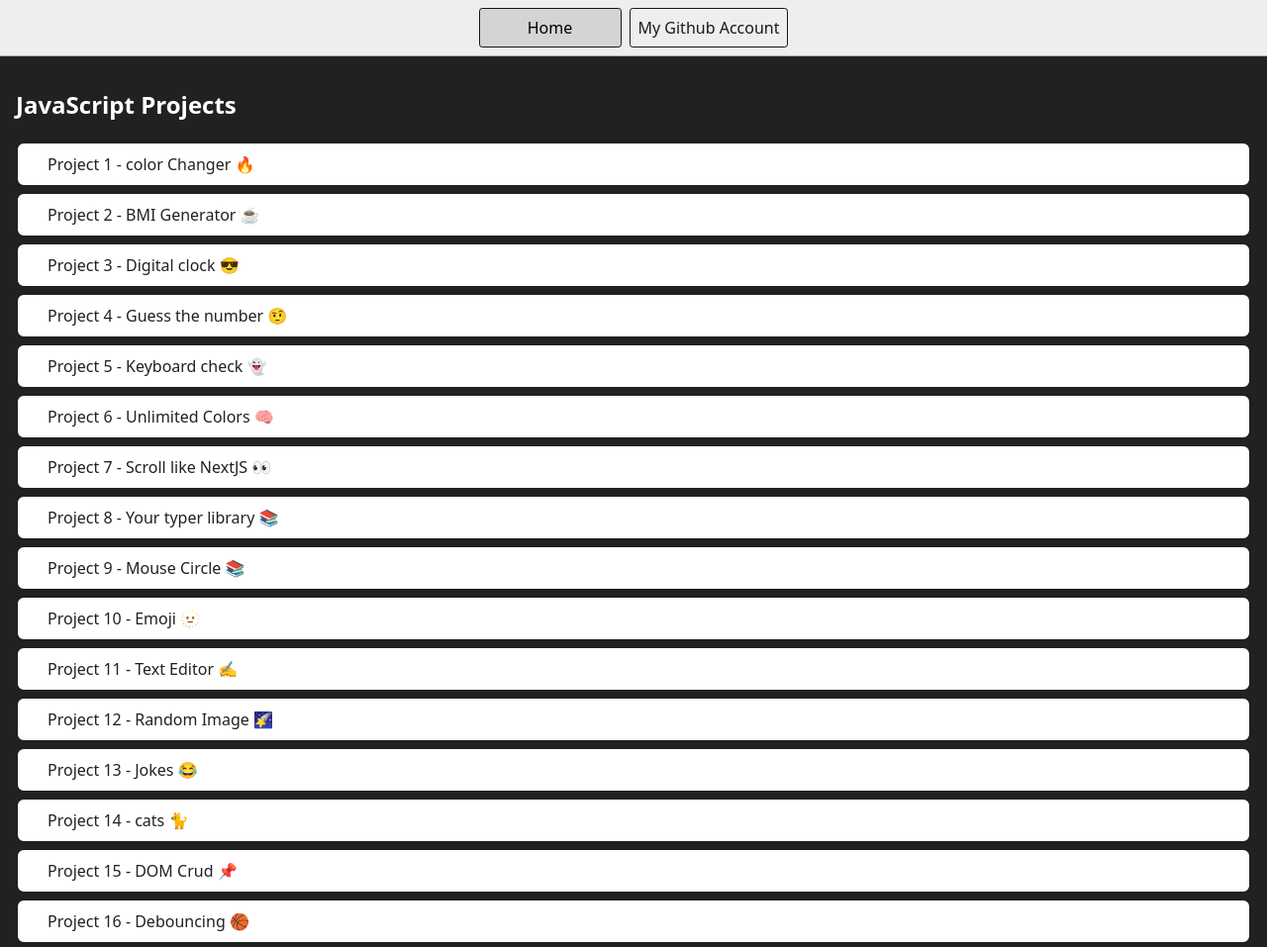
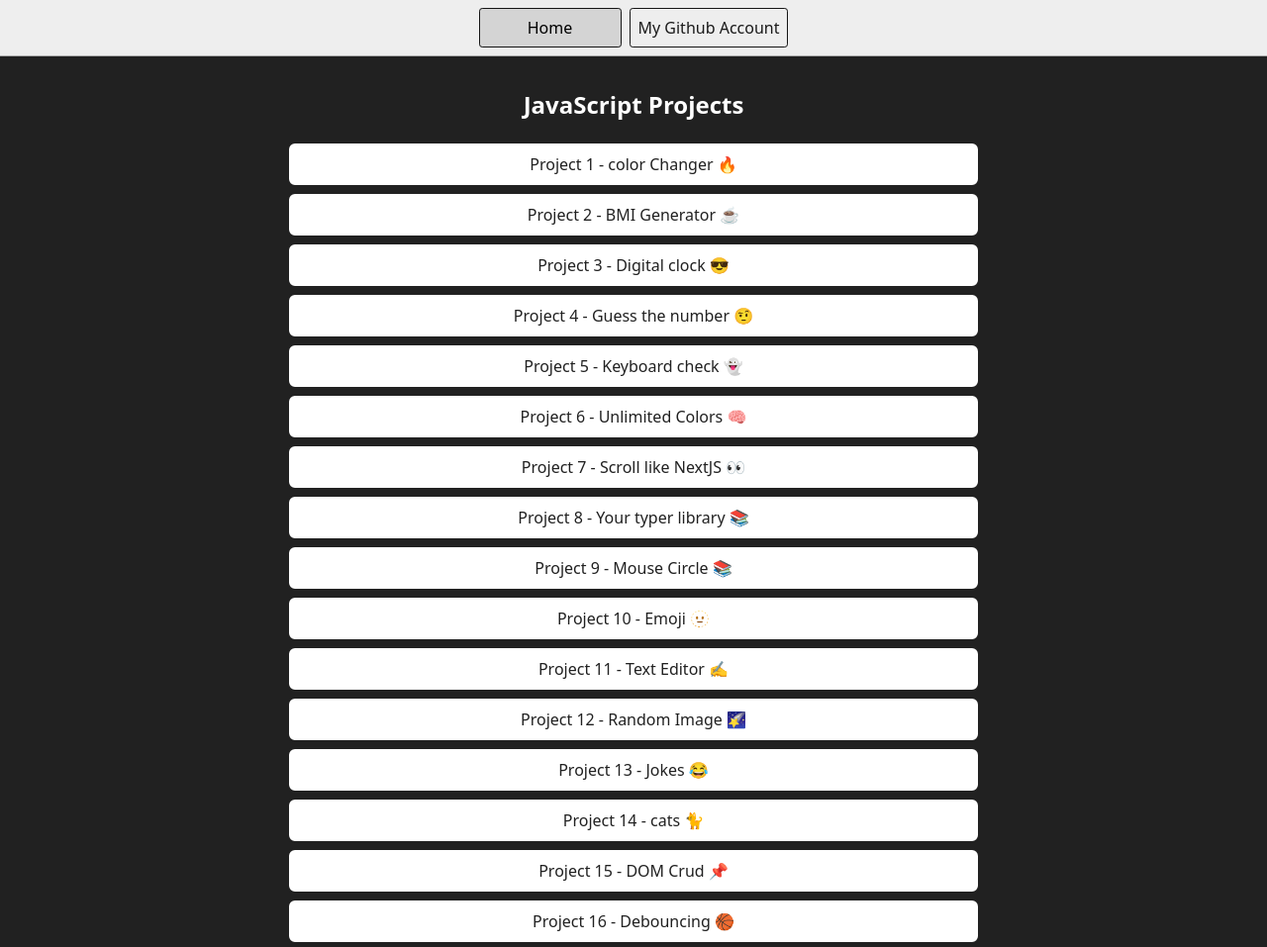
Before and after one commit to AryanJivani001/JS-Learning-Projects, a plain HTML site: page index.html in a window 1280 px wide. Shown: the whole page at 99% size. Drawn offline with Linux system fonts and the light colour scheme.

Commit message:
Update styles.css

```diff
--- a/styles.css
+++ b/styles.css
@@ -37,6 +37,9 @@ nav a[aria-current='page'] {
 }
 
 main {
+    display: grid;
+  justify-content: center;
+    text-align: center;
   padding: 1rem;
 }
 
@@ -51,6 +54,8 @@ h1 {
 }
 
 .project-link {
+  width: 700px;
+    text-align: center;
   background-color: #fff;
   padding: 10px 30px;
   border-radius: 8px;
```
